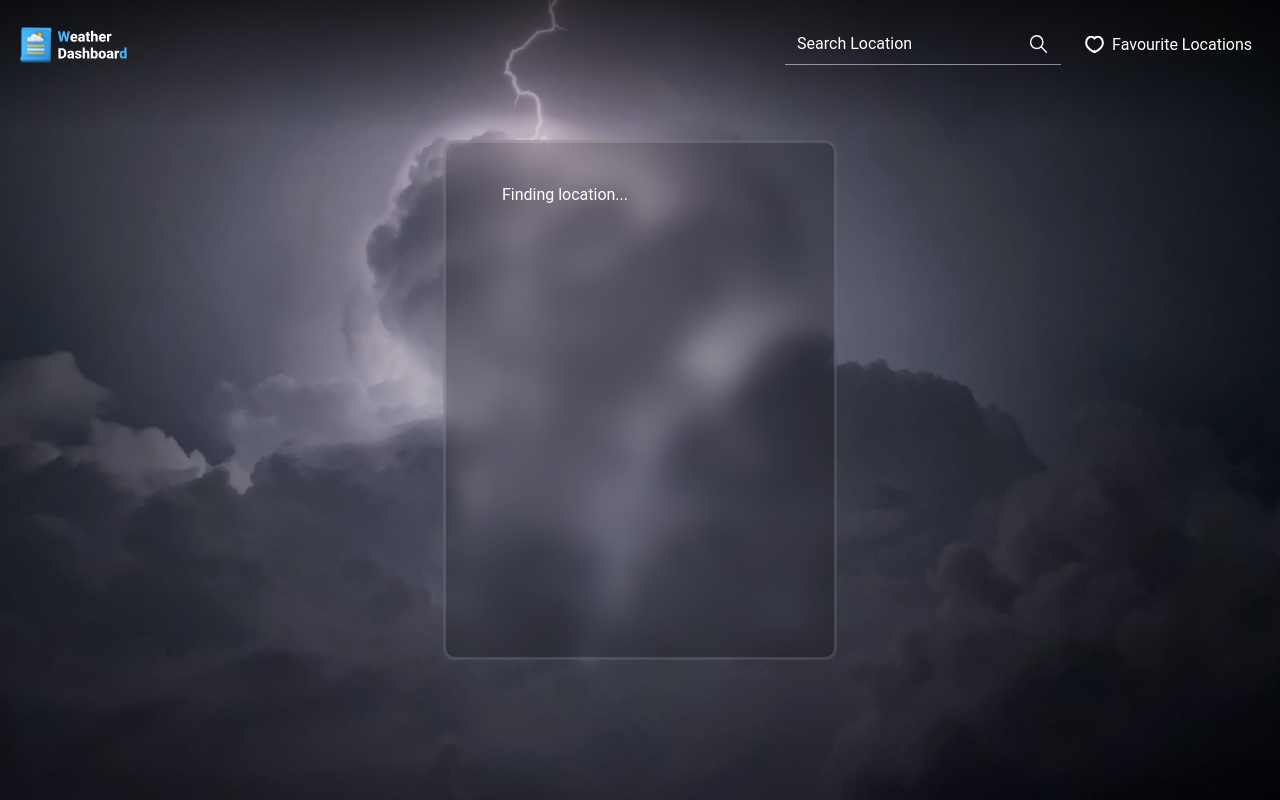
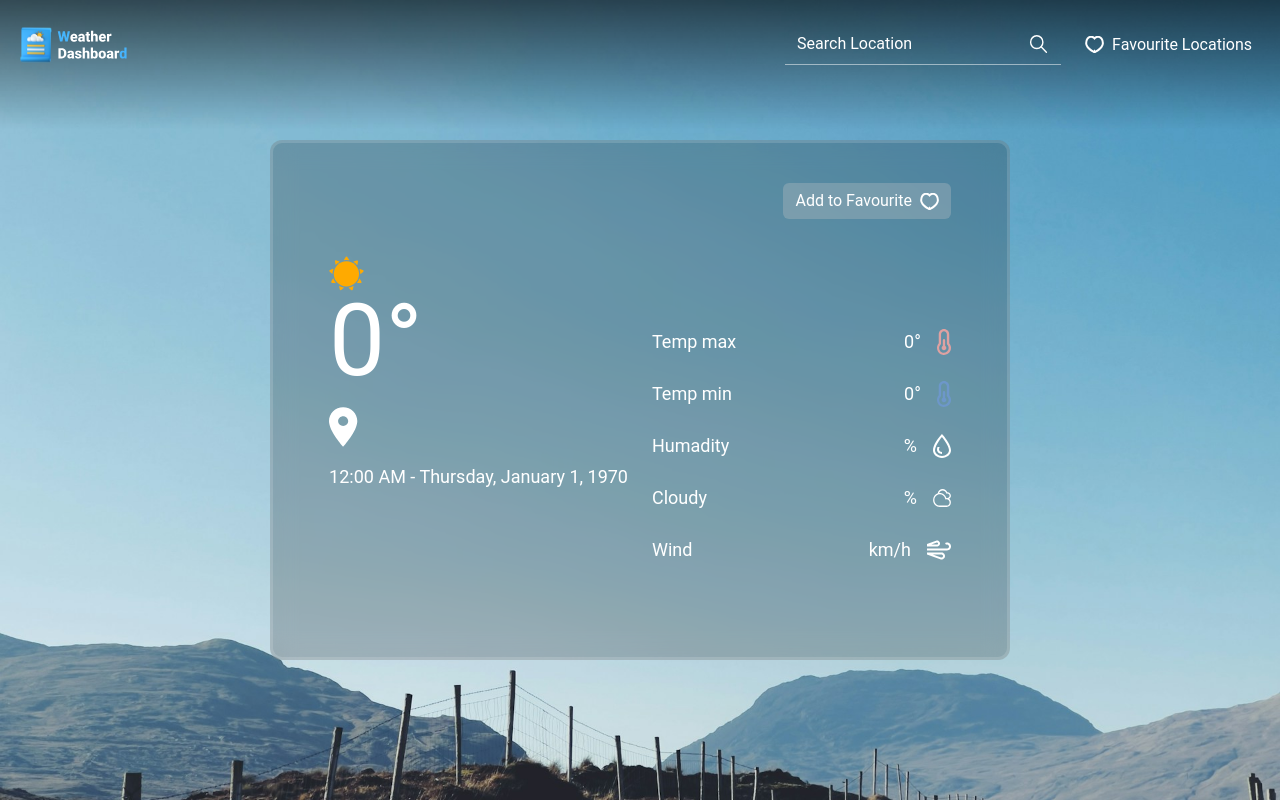
Before and after one commit to kaiumuddin/weather-dashboard, a React (Vite) app: page / in a window 1280 px wide. Built offline with nearby package versions, Linux system fonts and the light colour scheme; no server answers.

Commit message:
Background change on changing location.

```diff
--- a/src/App.jsx
+++ b/src/App.jsx
@@ -1,5 +1,4 @@
-import Header from "./components/header/Header";
-import WeatherBoard from "./components/weather/WeatherBoard";
+import Page from "./Page";
 import {
     FavouriteProvider,
     WeatherProvier,
@@ -11,14 +10,7 @@ export default function App() {
         <LocationProvider>
             <WeatherProvier>
                 <FavouriteProvider>
-                    <div className="bg-body font-[Roboto] text-light bg-[url('./assets/body-bg.png')] bg-no-repeat bg-cover h-screen grid place-items-center">
-                        <Header />
-                        <main>
-                            <section className="">
-                                <WeatherBoard />
-                            </section>
-                        </main>
-                    </div>
+                    <Page />
                 </FavouriteProvider>
             </WeatherProvier>
         </LocationProvider>
--- /dev/null
+++ b/src/Page.jsx
@@ -0,0 +1,62 @@
+import { useContext } from "react";
+import Header from "./components/header/Header";
+import WeatherBoard from "./components/weather/WeatherBoard";
+import { WeatherContext } from "./context";
+
+import ClearSkyImage from "./assets/backgrounds/clear-sky.jpg";
+import FewCloudsImage from "./assets/backgrounds/few-clouds.jpg";
+import MistImage from "./assets/backgrounds/mist.jpeg";
+import RainyDayImage from "./assets/backgrounds/rainy-day.jpg";
+import ScatterdCloudsImage from "./assets/backgrounds/scattered-clouds.jpg";
+import SnowImage from "./assets/backgrounds/sunny.jpg";
+import ThunderStormImage from "./assets/backgrounds/thunderstorm.jpg";
+import WinterImage from "./assets/backgrounds/winter.jpg";
+
+export default function Page() {
+    const { loading, weatherData } = useContext(WeatherContext);
+
+    function getBackgroundImage(climate) {
+        switch (climate) {
+            case "Rain":
+                return RainyDayImage;
+            case "Clouds":
+                return ScatterdCloudsImage;
+            case "Clear":
+                return ClearSkyImage;
+            case "Snow":
+                return SnowImage;
+            case "Thunder":
+                return ThunderStormImage;
+            case "Fog":
+                return WinterImage;
+            case "Haze":
+                return FewCloudsImage;
+            case "Mist":
+                return MistImage;
+            default:
+                return ClearSkyImage;
+        }
+    }
+
+    // if (loading.state) {
+    //     return <p>{loading.message}</p>;
+    // }
+
+    return (
+        <div
+            style={{
+                backgroundImage: `url('${getBackgroundImage(
+                    weatherData.climate
+                )}')`,
+            }}
+            className="bg-body font-[Roboto] text-light bg-no-repeat bg-cover h-screen grid place-items-center"
+        >
+            <Header />
+            <main>
+                <section className="">
+                    <WeatherBoard />
+                </section>
+            </main>
+        </div>
+    );
+}
--- a/src/components/header/FavouriteListModal.jsx
+++ b/src/components/header/FavouriteListModal.jsx
@@ -1,8 +1,9 @@
 import { useContext } from "react";
-import { FavouriteContext } from "../../context";
+import { FavouriteContext, LocationContext } from "../../context";
 
 export default function FavouriteListModal() {
     const { favourites } = useContext(FavouriteContext);
+    const { setSelectedLocation } = useContext(LocationContext);
 
     return (
         <div className="max-w-xs py-4 bg-white rounded-md border-gray-500 absolute right-0 top-16 text-black shadow-lg ">
@@ -11,7 +12,9 @@ export default function FavouriteListModal() {
                 {favourites.length > 0 ? (
                     favourites.map((fav) => (
                         <li key={fav.location} className="hover:bg-gray-200">
-                            {fav.location}
+                            <a onClick={() => setSelectedLocation({ ...fav })}>
+                                {fav.location}
+                            </a>
                         </li>
                     ))
                 ) : (
--- a/src/components/weather/AddToFavourite.jsx
+++ b/src/components/weather/AddToFavourite.jsx
@@ -26,7 +26,7 @@ export default function AddToFavourite() {
     useEffect(() => {
         const found = favourites.find((fav) => fav.location === location);
         toggleFavorite(found);
-    }, []);
+    }, [favourites, location]);
 
     return (
         <div className="md:col-span-2">
--- a/src/components/weather/WeatherBoard.jsx
+++ b/src/components/weather/WeatherBoard.jsx
@@ -1,25 +1,15 @@
-import { useContext } from "react";
 import AddToFavourite from "./AddToFavourite";
 import WeatherCondition from "./WeatherCondition";
 import WeatherHeadline from "./WeatherHeadline";
-import { WeatherContext } from "../../context";
 
 export default function WeatherBoard() {
-    const { loading } = useContext(WeatherContext);
-
     return (
         <div className="container">
             <div className="grid bg-black/20 rounded-xl backdrop-blur-md border-2 lg:border-[3px] border-white/[14%] px-4 lg:px-14 py-6 lg:py-10 min-h-[520px] max-w-[1058px] mx-auto">
                 <div className="grid md:grid-cols-2 gap-10 md:gap-6">
-                    {loading.state ? (
-                        <p>{loading.message}</p>
-                    ) : (
-                        <>
-                            <AddToFavourite />
-                            <WeatherHeadline />
-                            <WeatherCondition />
-                        </>
-                    )}
+                    <AddToFavourite />
+                    <WeatherHeadline />
+                    <WeatherCondition />
                 </div>
             </div>
         </div>
```
